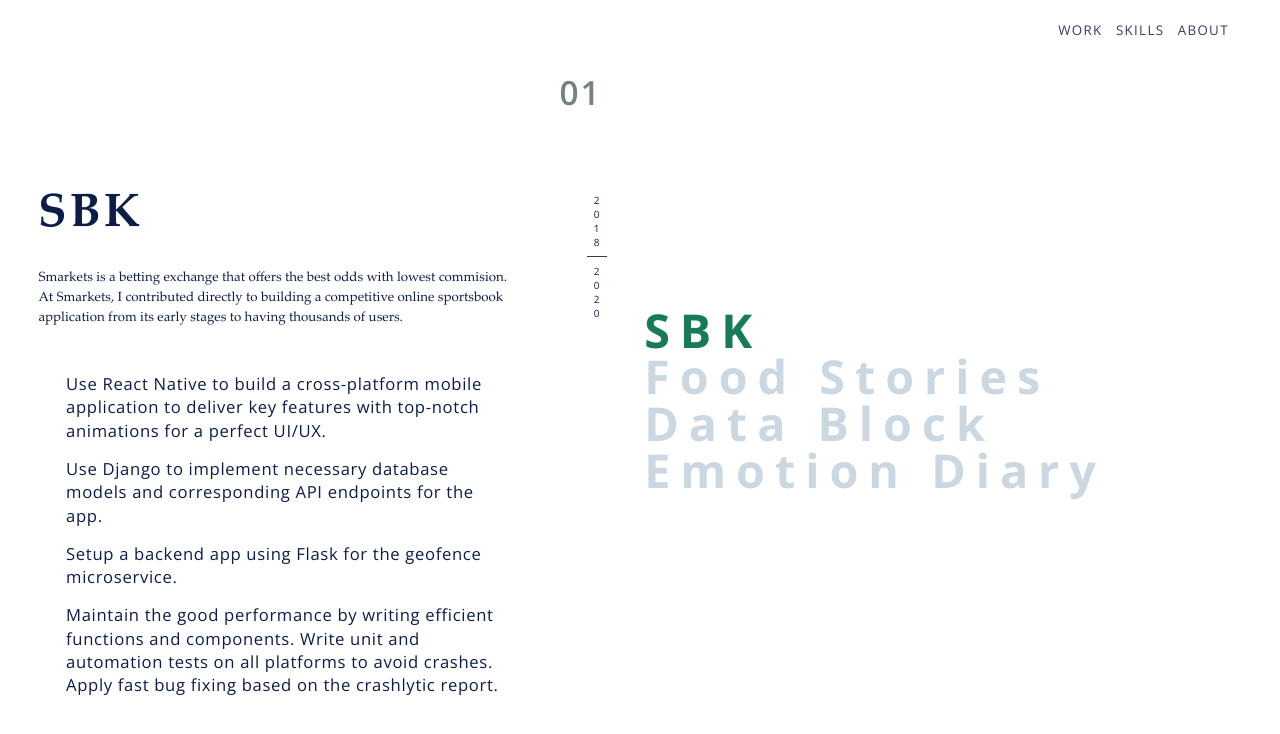
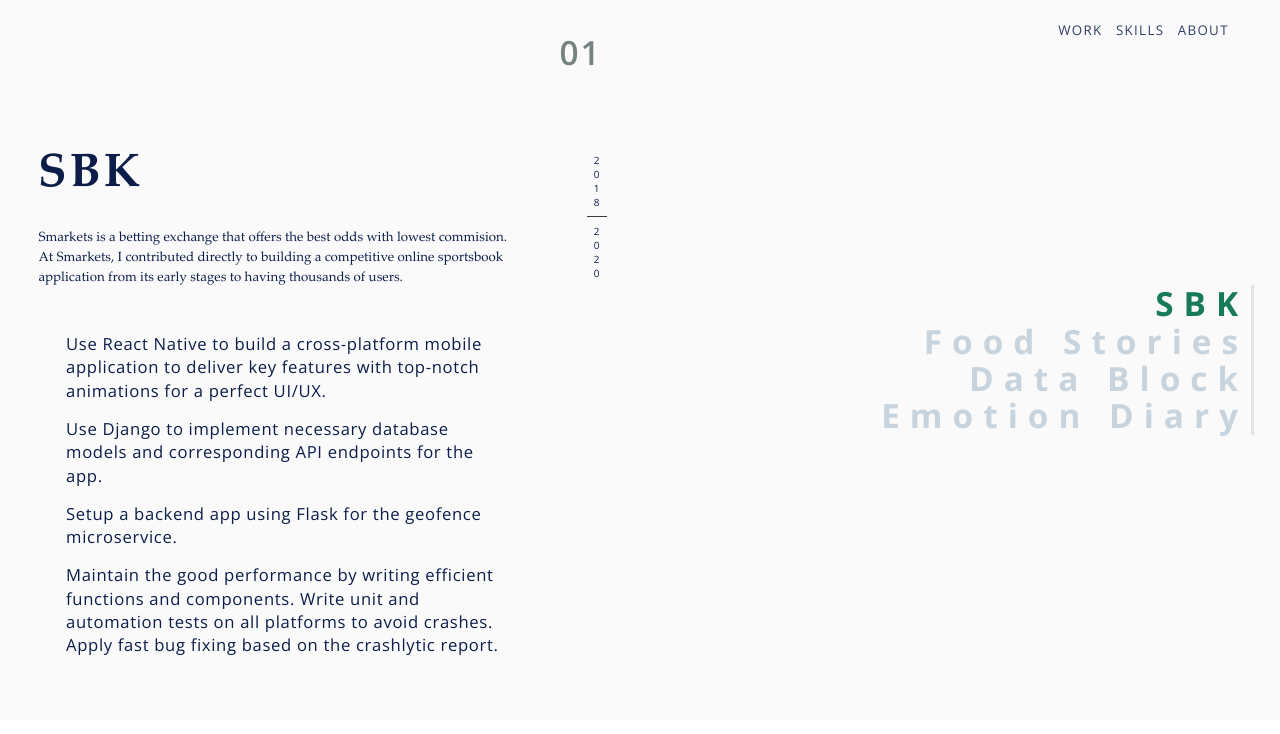
Before and after one commit to locphan2207/personal-web, a React app: page / in a window 1280 px wide. Both pictures are taken after a click on the element "WORK". Built offline with nearby package versions, Linux system fonts and the light colour scheme.

Commit message:
Update page 2 cont

```diff
--- a/src/components/PageTwo.css
+++ b/src/components/PageTwo.css
@@ -1,11 +1,8 @@
 /* Page Two */
 .page-two {
-  position: fixed;
-  top: 0;
-  left: 0;
-  height: 100vh;
-  width: 100vw;
-  flex: 1;
+  background-color: #fafafa;
+  display: flex;
+  flex-direction: row;
 }
 
 .pane {
@@ -13,10 +10,6 @@
   transition-property: all;
   transition-timing-function: ease;
 }
-
-/* .pane-hidden {
-  transform: translateY(100%);
-} */
 
 .left {
   width: 50%;
@@ -34,40 +27,32 @@
 .right {
   width: 50%;
   display: flex;
+  padding-right: 2%;
+}
+
+.project-titles {
+  display: flex;
+  flex: 1;
   flex-direction: column;
   justify-content: flex-start;
-  align-items: center;
+  align-items: flex-end;
 }
 
-.close {
-  position: absolute;
-  top: 5px;
-  right: 5px;
-  width: 15px;
-  padding: 10px;
+.vertical-bar {
+  border-right: #0c1d4a1a 3px solid;
   height: auto;
-  cursor: pointer;
-  transition: all 0.25s;
 }
 
-.project-container {
-  height: 70rem;
-  width: 105%;
-  display: flex;
-  align-items: center;
-  justify-content: flex-start;
+.project-title {
   cursor: pointer;
-}
-
-.project {
   color: #01426e34;
-  font-size: 70rem;
+  font-size: 50rem;
   font-weight: 400;
   letter-spacing: 15rem;
-  margin-left: 3%;
   opacity: 1;
+  font-weight: 700;
+  padding: 3rem 5rem;
   transition: 0.2s all ease-out;
-  font-weight: 700;
 }
 
 .project-hidden {
--- a/src/components/PageTwo.js
+++ b/src/components/PageTwo.js
@@ -29,7 +29,7 @@
   const onClose = () => {
     // Animate project titles
     // Start from the top down
-    const projects = document.getElementsByClassName("project")
+    const projects = document.getElementsByClassName("project-title")
     for (let i = 0; i < PROJECTS.length; i++) {
       const project = projects[i]
       setTimeout(() => {
@@ -48,7 +48,7 @@
     // Animate project titles
     // Starts 0.5s after pane animation
     // Start from the bottom up
-    const projects = document.getElementsByClassName("project")
+    const projects = document.getElementsByClassName("project-title")
     for (let i = projects.length - 1; i >= 0; i--) {
       const project = projects[i]
       setTimeout(() => {
@@ -124,14 +124,12 @@
           )}
         </div>
         <div className={"right"}>
-          {PROJECTS.map((project, idx) => (
-            <div
-              key={project.name}
-              className={"project-container"}
-              onMouseOver={() => onProjectHover(idx)}
-            >
+          <div className={"project-titles"}>
+            {PROJECTS.map((project, idx) => (
               <p
-                className={"project project-hidden"}
+                key={project.name}
+                onMouseOver={() => onProjectHover(idx)}
+                className={"project-title project-hidden"}
                 style={
                   idx === hoverProjectIdx
                     ? { color: PROJECTS[idx].color }
@@ -140,8 +138,9 @@
               >
                 {project.name}
               </p>
-            </div>
-          ))}
+            ))}
+          </div>
+          <div className={"vertical-bar"} />
         </div>
       </div>
     </>
```
